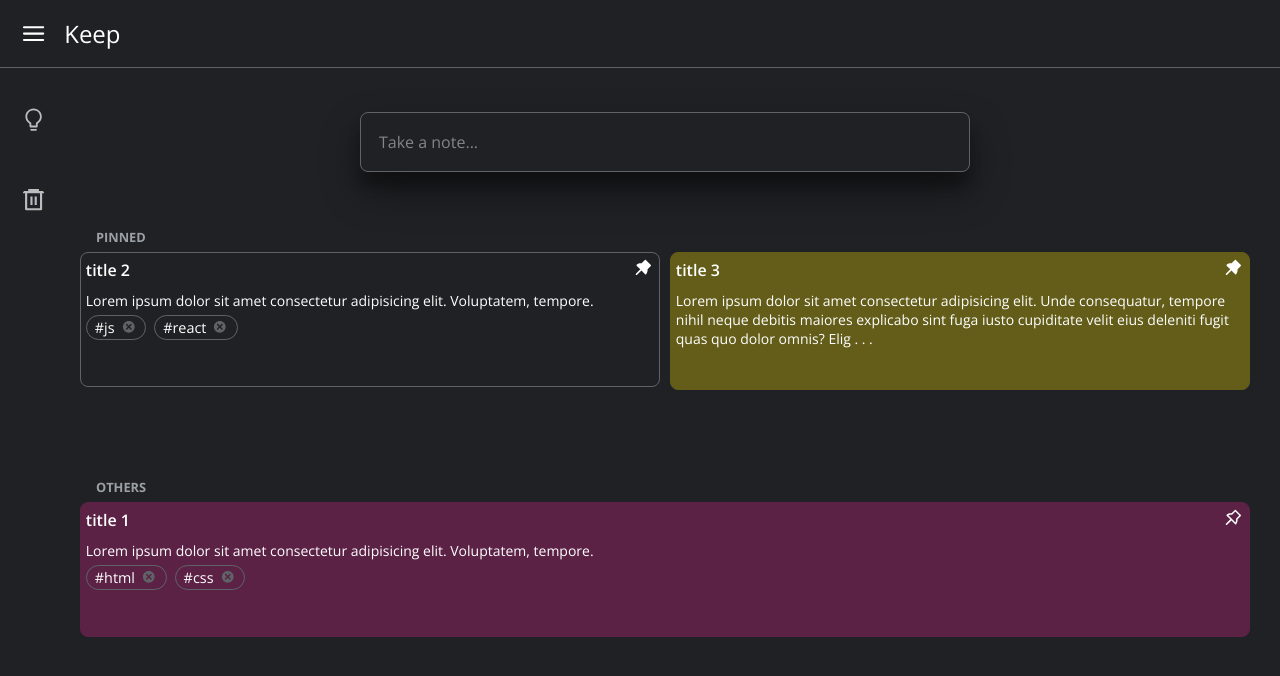
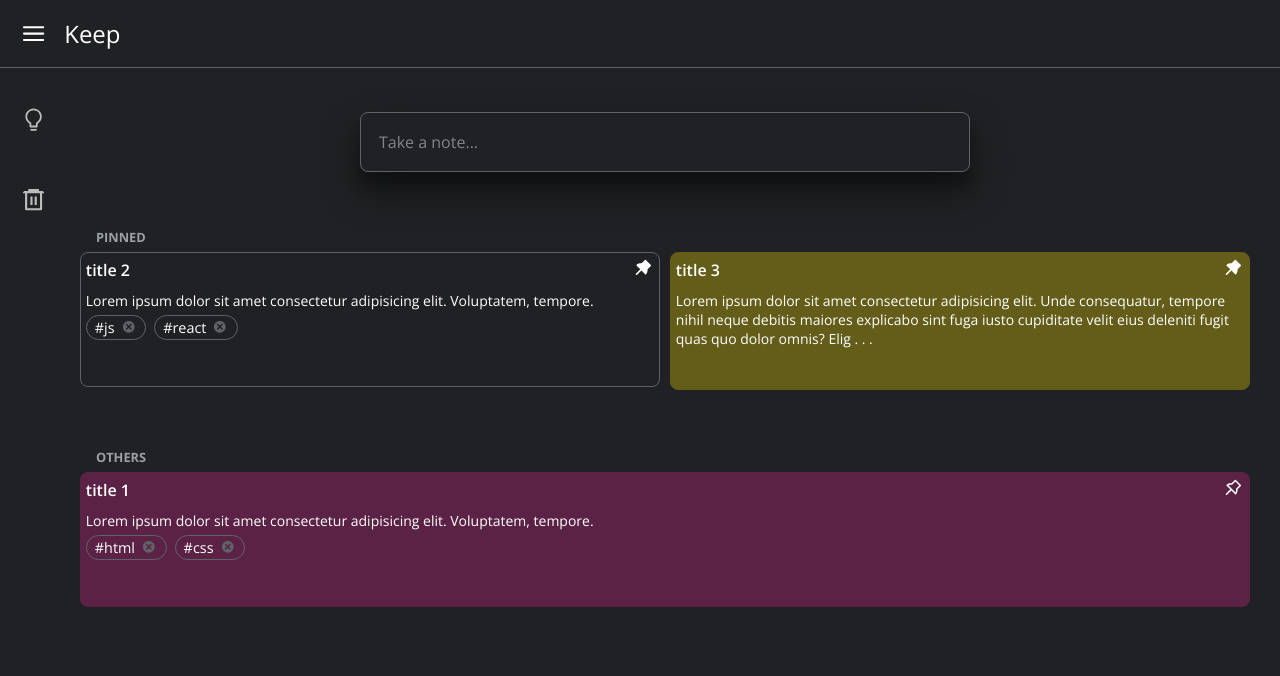
Before and after one commit to OmkarArora/gkeep-notes, a React (Create React App) app: page / in a window 1280 px wide. Shown: the top 676 px of the page. Built offline with nearby package versions, Linux system fonts and the light colour scheme.

Commit message:
style: margin between pinned and other notes

```diff
--- a/src/components/NotesSection/NotesDisplay/notesDisplay.css
+++ b/src/components/NotesSection/NotesDisplay/notesDisplay.css
@@ -7,7 +7,7 @@
 
 .section-pinned-notes,
 .section-other-notes {
-  margin-bottom: 100px;
+  margin-bottom: 70px;
   position: relative;
 }
 
```
